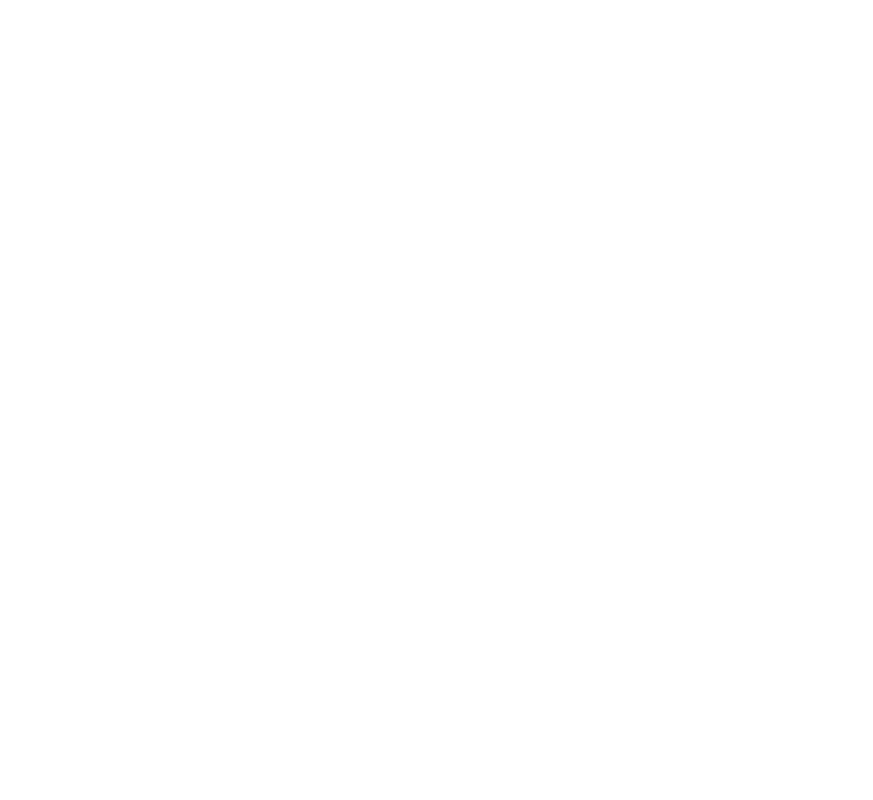
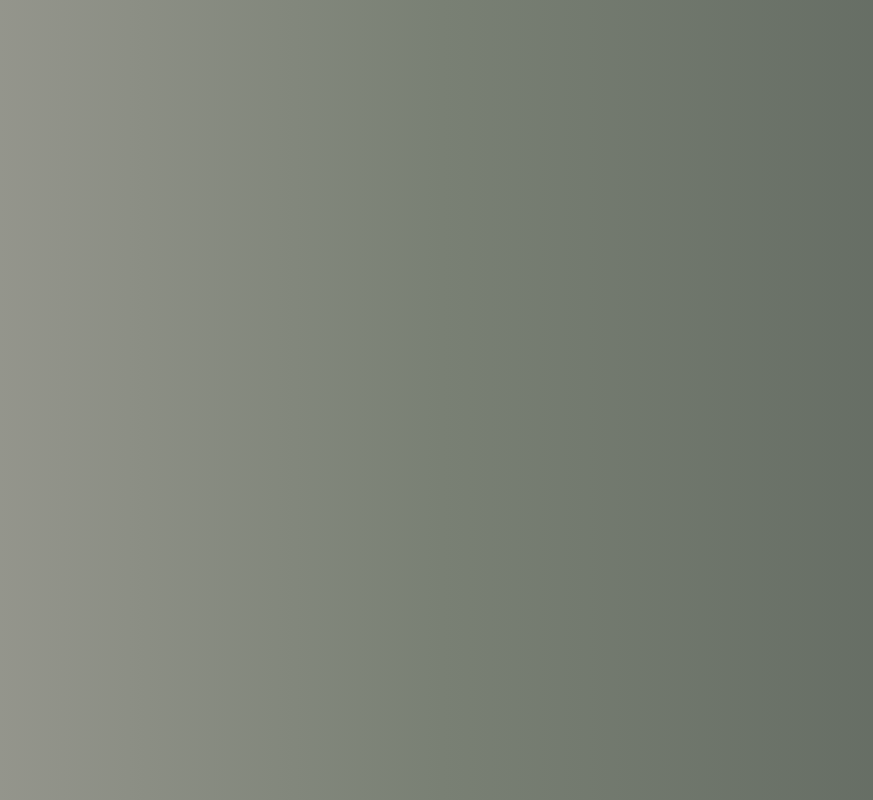
Before and after one commit to Peeyush2/Bhookmark, a React (Create React App) app in the folder app/: page / in a window 1280 px wide. Shown: the whole page, without its empty margins (168-1041 px from the left). Built offline with nearby package versions, Linux system fonts and the light colour scheme.

Commit message:
linear gradient working

```diff
--- a/app/public/index.html
+++ b/app/public/index.html
@@ -2,7 +2,7 @@
 <html lang="en">
   <head>
     <meta charset="utf-8" />
-    <link rel="icon" href="%PUBLIC_URL%/favicon.ico" />
+    <!--<link rel="icon" href="%PUBLIC_URL%/favicon.ico" />-->
     <meta name="viewport" content="width=device-width, initial-scale=1" />
     <meta name="theme-color" content="#000000" />
     <meta
--- a/app/src/App.css
+++ b/app/src/App.css
@@ -1,10 +1,10 @@
-.App-header {
-  background-color: #282c34;
+.App {
+  background-image: linear-gradient(90deg,#9e9d95 0%, #798074 47.7%, rgba(49, 59, 49, 0.79) 100%);
   min-height: 100vh;
   display: flex;
   flex-direction: column;
-  align-items: center;
-  justify-content: center;
-  font-size: calc(10px + 2vmin);
+  /*align-items: center;*/
+ /* justify-content: center;*/
+ /* font-size: calc(10px + 2vmin);*/
   color: white;
 }
--- a/app/src/App.js
+++ b/app/src/App.js
@@ -4,7 +4,9 @@
 function App() {
   return (
     <div className="App">
+      <header className="App-header">
 
+      </header>
     </div>
   );
 }
```
Also changed, not shown: app/public/manifest.json.
